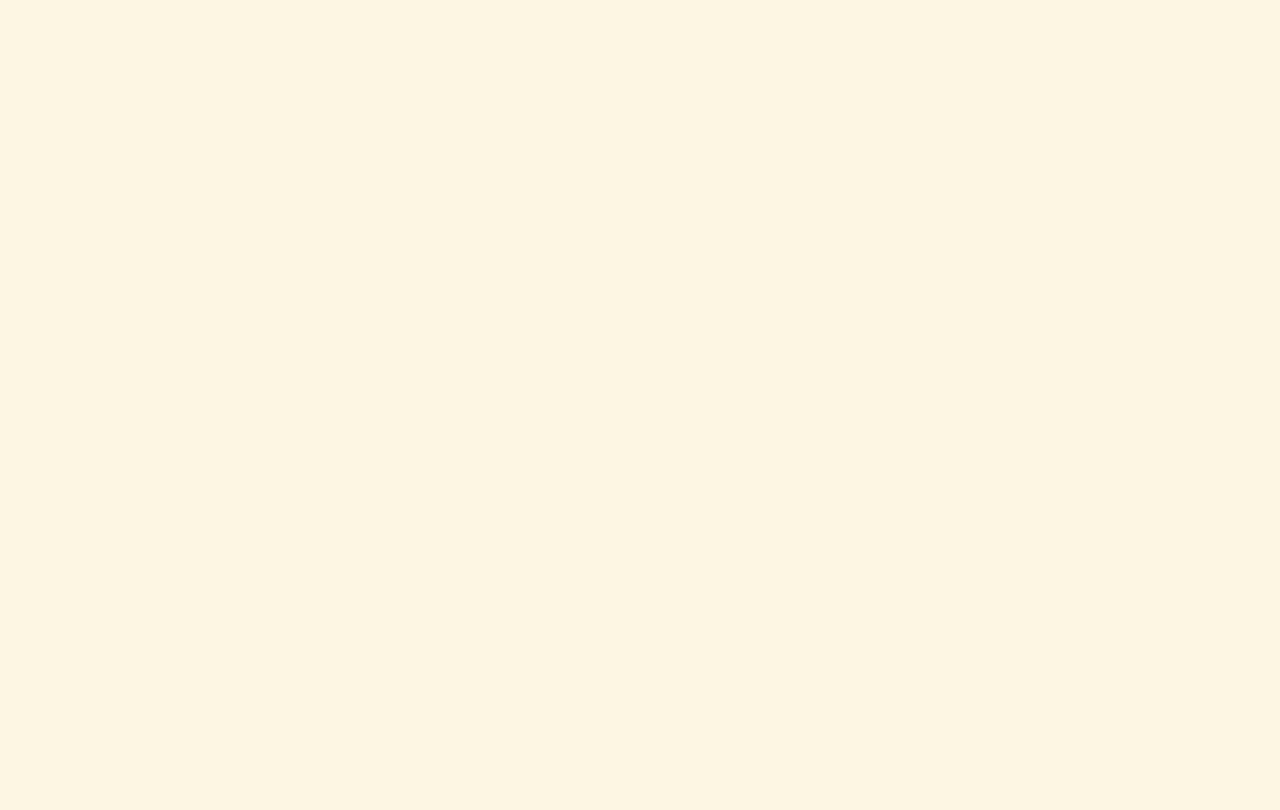
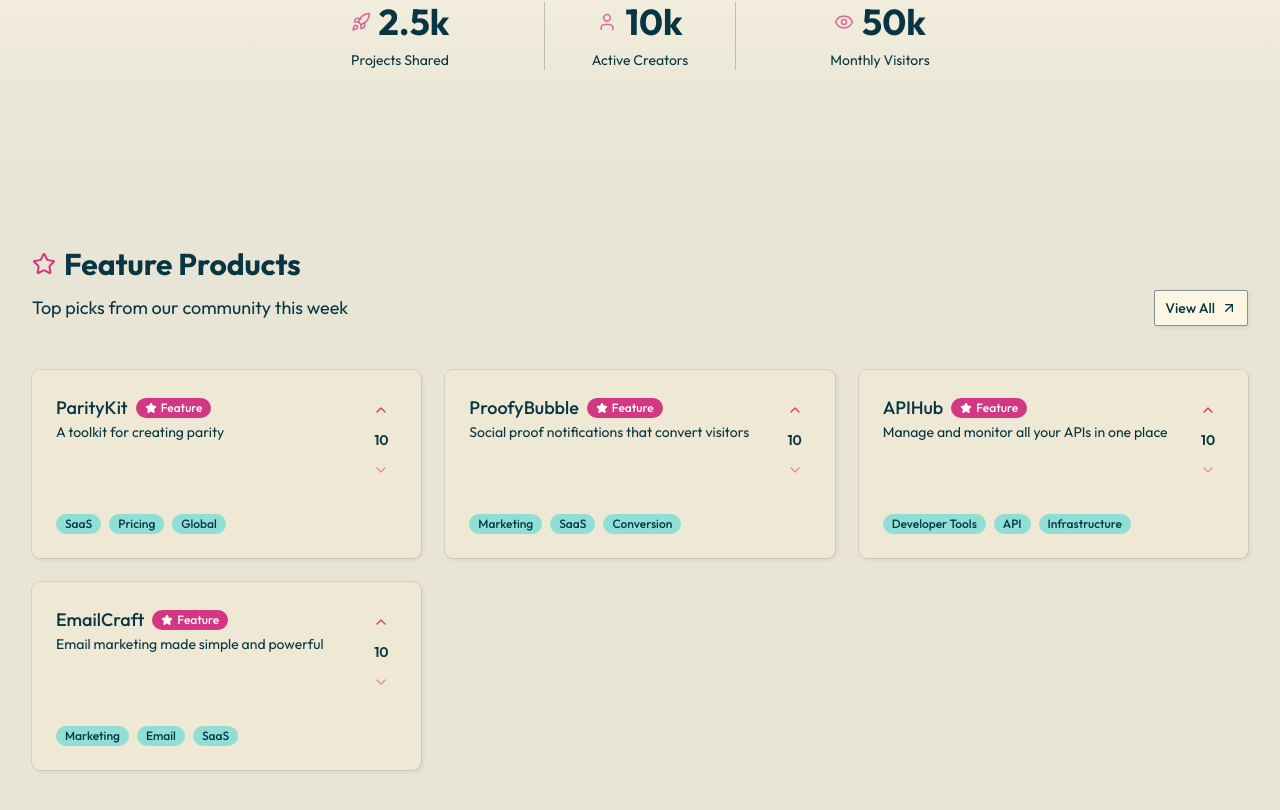
Before and after one commit to ARJ99/ShowcaseApps, a Next.js app: page / in a window 1280 px wide. Shown: the part 556-1366 px from the top of the page. Before the commit the page ends 800 px from the top, so only its background shows below. Built offline with nearby package versions, Linux system fonts and the light colour scheme.

Commit message:
Feat: Featured Products

```diff
--- a/app/page.tsx
+++ b/app/page.tsx
@@ -1,11 +1,12 @@
-import HeroSection from "@/components/ui/landing-page/hero-section";
-
+import FeaturedProducts from "@/components/landing-page/featured-products";
+import HeroSection from "@/components/landing-page/hero-section";
 
 
 export default function Home() {
   return (
     <div>
       <HeroSection/>
+      <FeaturedProducts/>
     </div>
   );
 }
--- /dev/null
+++ b/components/common/section-header.tsx
@@ -0,0 +1,19 @@
+import { LucideIcon, SparkleIcon } from "lucide-react";
+
+
+export default function SectionHeader({ title, icon: Icon, description }: {
+    title: string,
+    icon: LucideIcon,
+    description: string
+}) {
+    return (
+        <div className="mb-12 ">
+
+            <div className="flex items-center gap-2 mb-3">
+                <Icon className="size-6 text-primary" />
+                <h2 className="text-3xl font-bold">{title}</h2>
+            </div>
+            <p className="text-muted-foreground text-lg">{description}</p>
+        </div>
+    )
+}
--- /dev/null
+++ b/components/landing-page/featured-products.tsx
@@ -0,0 +1,68 @@
+import SectionHeader from "@/components/common/section-header";
+import { ArrowUpRightIcon, StarIcon } from "lucide-react";
+import { Button } from "../ui/button";
+import Link from "next/link";
+import ProductCard from "../products/ProductCard";
+
+const featuredProducts = [
+    {
+        id: 1,
+        name: "ParityKit",
+        description: "A toolkit for creating parity",
+        tags: ["SaaS", "Pricing", "Global"],
+        votes: 615,
+        isFeatured: true
+    },
+    {
+        id: 2,
+        name: "ProofyBubble",
+        description: "Social proof notifications that convert visitors",
+        tags: ["Marketing", "SaaS", "Conversion"],
+        votes: 523,
+        isFeatured: true
+    },
+    {
+        id: 3,
+        name: "APIHub",
+        description: "Manage and monitor all your APIs in one place",
+        tags: ["Developer Tools", "API", "Infrastructure"],
+        votes: 445,
+        isFeatured: true
+    },
+    {
+        id: 4,
+        name: "EmailCraft",
+        description: "Email marketing made simple and powerful",
+        tags: ["Marketing", "Email", "SaaS"],
+        votes: 382,
+        isFeatured: true
+    },
+]
+
+
+export default function FeaturedProducts() {
+    return (
+        <section className="py-20 bg-muted/20">
+            <div className="wrapper">
+                <div className="flex items-center justify-between">
+                    <SectionHeader
+                        title="Feature Products"
+                        icon={StarIcon}
+                        description="Top picks from our community this week"
+                    />
+                    <Button asChild variant="outline" className="hidden sm:flex">
+                        <Link href="/explore">
+                            View All
+                            <ArrowUpRightIcon className="size-4" />
+                        </Link>
+                    </Button>
+                </div>
+                <div className="grid-wrapper">
+                    {featuredProducts.map((product) => (
+                        <ProductCard key={product.id} {...product} />
+                    ))}
+                </div>
+            </div>
+        </section>
+    )
+}
--- a/components/ui/landing-page/hero-section.tsx
+++ b/components/landing-page/hero-section.tsx
@@ -1,9 +1,10 @@
 
 import { ArrowRightIcon, EyeIcon, RocketIcon, SparkleIcon, UserIcon } from "lucide-react"
-import { Badge } from "../badge"
-import { Button } from "../button"
+
 import Link from "next/link"
 import StatsCard from "./stats-card"
+import { Badge } from "../ui/badge"
+import { Button } from "../ui/button"
 
 
 const LiveBadge = () => {
@@ -45,7 +46,7 @@
 
             <div className="wrapper">
 
-                <div className="flex flex-col items-center justify-center">
+                <div className="flex flex-col items-center justify-center lg:py-24 py-12 text-center">
                     <LiveBadge />
                     <h1 className="text-5xl sm:text-6xl lg:text-7xl font-bold tracking-tight mb-6 max-w-5xl">Share What You&apos;ve Built, Discover What&apos;s Launching</h1>
                     <p className="text-lg sm:text-xl text-muted-foreground mb-10 max-w-2xl leading-relaxed">
@@ -53,7 +54,7 @@
                         Authentic launches, real builders, genuine feedback.
                     </p>
 
-                    <div className="flex flex-col sm:flex-row gap-4 ">
+                    <div className="flex flex-col sm:flex-row gap-4 mb-16">
                         <Button
                             asChild
                             size="lg"
--- /dev/null
+++ b/components/products/ProductCard.tsx
@@ -0,0 +1,73 @@
+import Link from "next/link"
+import { Card, CardDescription, CardFooter, CardHeader, CardTitle } from "../ui/card"
+import { Badge } from "../ui/badge"
+import { ChevronDownIcon, ChevronUpIcon, StarIcon } from "lucide-react"
+import { Button } from "../ui/button"
+import { cn } from "@/lib/utils"
+
+interface Product {
+    id: number,
+    name: string,
+    description: string,
+    tags: string[],
+    votes: number,
+    isFeatured: boolean
+}
+
+export default function ProductCard({ ...product }: Product) {
+
+    const hasVoted = false;
+    return (
+        <Link href={`/products/${product.id}`}>
+
+            <Card className="group card-hover hover:bg-primary-foreground/10 border-solid border-gray-400 min-h-[180px]">
+                <CardHeader className="flex-1">
+                    <div className="flex items-start gap-4">
+                        <div className="flex-1 min-w-0">
+                            <div className="flex items-center gap-2">
+                                <CardTitle className="text-lg group-hover:text-primary transition-colors">{product.name}</CardTitle>
+                                {product.isFeatured && (<Badge className="gap-1 bg-primary text-primary-foreground">
+                                    <StarIcon className="size-3 fill-current" />
+                                    Feature
+                                </Badge>)}
+                            </div>
+                            <CardDescription>{product.description}</CardDescription>
+                        </div>
+                        {/* Voting Button */}
+                        <div className="flex flex-col items-center gap-1 shrink-0">
+                            <Button
+                                variant="ghost"
+                                size="icon-sm"
+                                className={cn("h-8 w-8 text-primary", hasVoted ? "bg-primary/10 text-primary hover:bg-primary/20" : "hover:bg-primary/10 hover:text-primary")}
+                            >
+                                <ChevronUpIcon className="size-4" />
+                            </Button>
+
+                            <span className="text-sm font-semibold transition-colors text-foreground">10</span>
+
+                            <Button
+                                variant="ghost"
+                                size="icon-sm"
+                                className={cn("h-8 w-8 text-primary", hasVoted ? "hover:bg-destructive" : "opacity-50 cursor-not-allowed")}
+                            >
+                                <ChevronDownIcon className="size-4" />
+                            </Button>
+                        </div>
+
+                    </div>
+                </CardHeader>
+
+                <CardFooter>
+                    <div className="flex items-center gap-2">
+                        {product.tags.map((tag) => (
+                            <Badge key={tag} variant="secondary">
+                                {tag}
+                            </Badge>
+                        ))}
+                    </div>
+                </CardFooter>
+            </Card>
+
+        </Link>
+    )
+}
--- /dev/null
+++ b/components/ui/card.tsx
@@ -0,0 +1,103 @@
+import * as React from "react"
+
+import { cn } from "@/lib/utils"
+
+function Card({
+  className,
+  size = "default",
+  ...props
+}: React.ComponentProps<"div"> & { size?: "default" | "sm" }) {
+  return (
+    <div
+      data-slot="card"
+      data-size={size}
+      className={cn(
+        "group/card flex flex-col gap-6 overflow-hidden rounded-xl bg-card py-6 text-sm text-card-foreground shadow-xs ring-1 ring-foreground/10 has-[>img:first-child]:pt-0 data-[size=sm]:gap-4 data-[size=sm]:py-4 *:[img:first-child]:rounded-t-xl *:[img:last-child]:rounded-b-xl",
+        className
+      )}
+      {...props}
+    />
+  )
+}
+
+function CardHeader({ className, ...props }: React.ComponentProps<"div">) {
+  return (
+    <div
+      data-slot="card-header"
+      className={cn(
+        "group/card-header @container/card-header grid auto-rows-min items-start gap-1 rounded-t-xl px-6 group-data-[size=sm]/card:px-4 has-data-[slot=card-action]:grid-cols-[1fr_auto] has-data-[slot=card-description]:grid-rows-[auto_auto] [.border-b]:pb-6 group-data-[size=sm]/card:[.border-b]:pb-4",
+        className
+      )}
+      {...props}
+    />
+  )
+}
+
+function CardTitle({ className, ...props }: React.ComponentProps<"div">) {
+  return (
+    <div
+      data-slot="card-title"
+      className={cn(
+        "text-base leading-normal font-medium group-data-[size=sm]/card:text-sm",
+        className
+      )}
+      {...props}
+    />
+  )
+}
+
+function CardDescription({ className, ...props }: React.ComponentProps<"div">) {
+  return (
+    <div
+      data-slot="card-description"
+      className={cn("text-sm text-muted-foreground", className)}
+      {...props}
+    />
+  )
+}
+
+function CardAction({ className, ...props }: React.ComponentProps<"div">) {
+  return (
+    <div
+      data-slot="card-action"
+      className={cn(
+        "col-start-2 row-span-2 row-start-1 self-start justify-self-end",
+        className
+      )}
+      {...props}
+    />
+  )
+}
+
+function CardContent({ className, ...props }: React.ComponentProps<"div">) {
+  return (
+    <div
+      data-slot="card-content"
+      className={cn("px-6 group-data-[size=sm]/card:px-4", className)}
+      {...props}
+    />
+  )
+}
+
+function CardFooter({ className, ...props }: React.ComponentProps<"div">) {
+  return (
+    <div
+      data-slot="card-footer"
+      className={cn(
+        "flex items-center rounded-b-xl px-6 group-data-[size=sm]/card:px-4 [.border-t]:pt-6 group-data-[size=sm]/card:[.border-t]:pt-4",
+        className
+      )}
+      {...props}
+    />
+  )
+}
+
+export {
+  Card,
+  CardHeader,
+  CardFooter,
+  CardTitle,
+  CardAction,
+  CardDescription,
+  CardContent,
+}
```
Also changed, not shown: components/landing-page/stats-card.tsx (renamed from components/ui/landing-page/stats-card.tsx).
